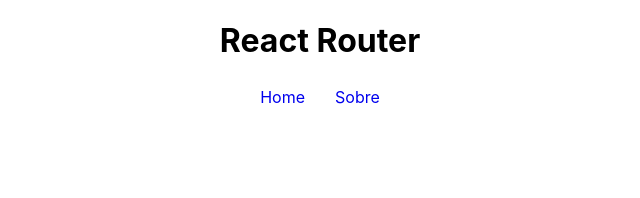
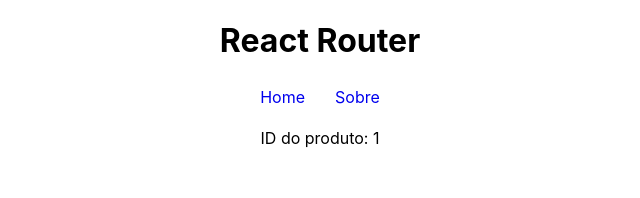
Before and after one commit to andrematos90/React, a React (Create React App) app in the folder Hora de Codar/07 - React Router/projeto/: page /products/1 in a window 1280 px wide. Shown: the top 198 px of the page, without its empty margins (320-960 px from the left). Built offline with nearby package versions, Linux system fonts and the light colour scheme.

Commit message:
rotas dinamicas

```diff
--- a/Hora de Codar/07 - React Router/projeto/src/App.js
+++ b/Hora de Codar/07 - React Router/projeto/src/App.js
@@ -5,8 +5,10 @@
 import { BrowserRouter, Routes, Route } from 'react-router-dom';
 //pages
 
-import Home from './pages/Home'
-import About from './pages/About'
+import Home from './pages/Home';
+import About from './pages/About';
+import Product from './pages/Product';
+
 
 //components
 import Navbar from './components/Navbar';
@@ -22,6 +24,9 @@
         <Route path="/" element={<Home/>}/>
         <Route path="about" element={<About/>}/>
 
+        {/*rota dinamica */}
+        <Route path='products/:id' element={<Product/>}/>
+
       </Routes>
       </BrowserRouter>
 
--- a/Hora de Codar/07 - React Router/projeto/src/pages/Home.js
+++ b/Hora de Codar/07 - React Router/projeto/src/pages/Home.js
@@ -17,7 +17,10 @@
       <ul className='products'>
         {items && items.map((item)=>(
           <li key={item.id}>
-            <h2>{item.name}</h2> - <p>R$ {item.price}</p>
+            <h2>{item.name}</h2>
+            <p>R$ {item.price}</p>
+            {/*4 - rota dinamica */}
+          <Link to={`/products/${item.id}`}>Detalhes</Link>
           </li>
         ))}
       </ul>
--- /dev/null
+++ b/Hora de Codar/07 - React Router/projeto/src/pages/Product.css
@@ -0,0 +1,4 @@
+div {
+
+    color: black;
+}
--- /dev/null
+++ b/Hora de Codar/07 - React Router/projeto/src/pages/Product.js
@@ -0,0 +1,15 @@
+import { useParams } from "react-router-dom"
+
+const Product = () => {
+    //4 - rota dimanica
+    const {id} = useParams();
+
+
+  return (
+    <>
+    <p>ID do produto: {id}</p>
+    </>
+  )
+}
+
+export default Product
```
